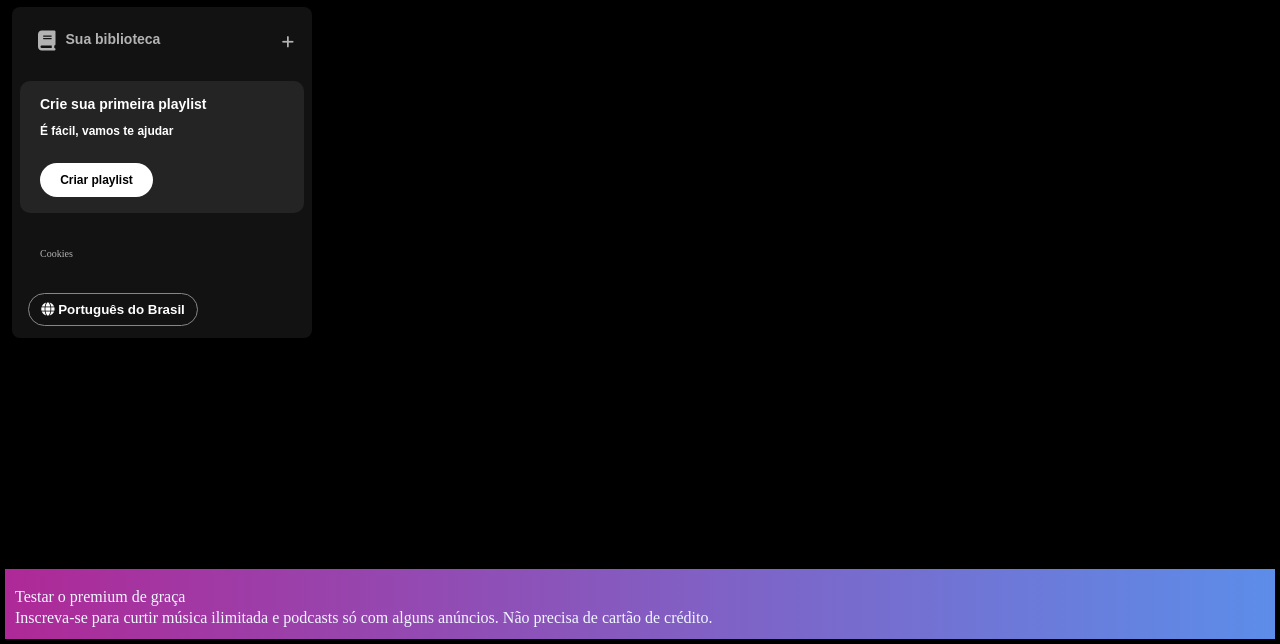
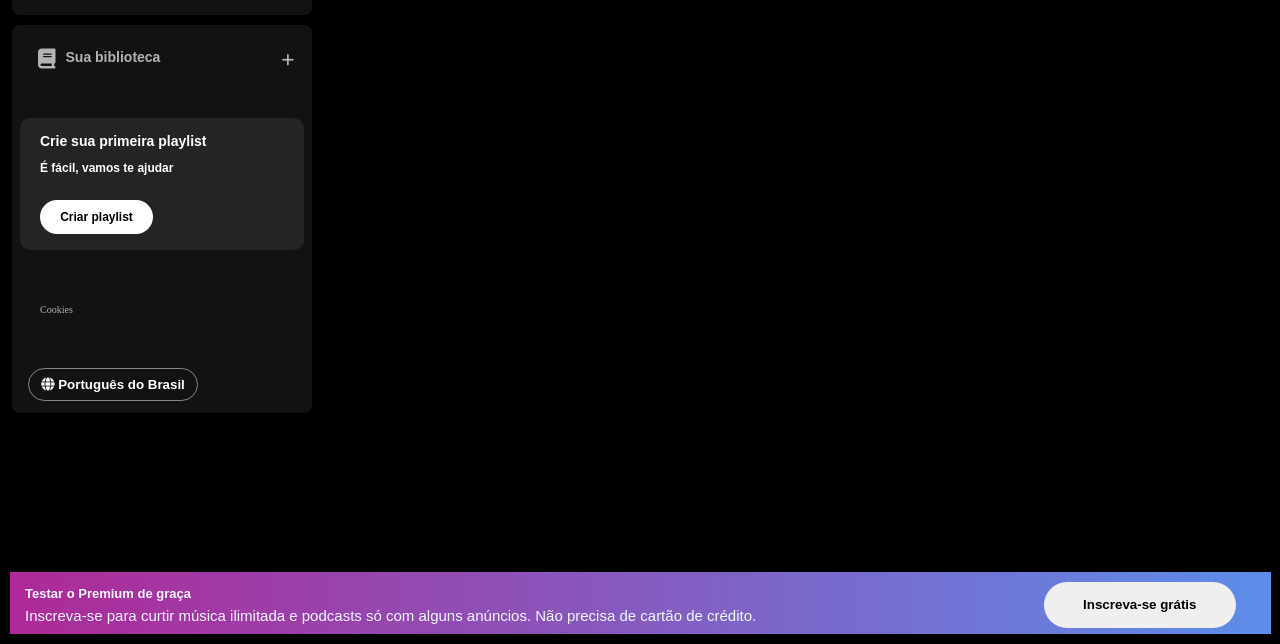
Before and after one commit to devJunr/spotify-clone-client, a plain HTML site: page index.html in a window 1280 px wide. Shown: the part 156-800 px from the top of the page. Drawn offline with Linux system fonts and the light colour scheme.

Commit message:
Correção de alinhamento

```diff
--- a/index.html
+++ b/index.html
@@ -7,7 +7,7 @@
     <title>Spotify – Web player: música para todas as pessoas</title>
     <link rel="stylesheet" href="styles/reset.css">
     <link rel="stylesheet" href="styles/styles.css">
-    <link rel="icon" href="assets/icone_spotify.png">
+    <link rel="icon" href="assets/icons/favicon.png">
     <link rel="stylesheet" href="https://cdnjs.cloudflare.com/ajax/libs/font-awesome/6.6.0/css/all.min.css"
         integrity="sha512-Kc323vGBEqzTmouAECnVceyQqyqdsSiqLQISBL29aUW4U/M7pSPA/gEUZQqv1cwx4OnYxTxve5UMg5GT6L4JJg=="
         crossorigin="anonymous" referrerpolicy="no-referrer" />
@@ -67,16 +67,14 @@
             </div>
         </div>
     </div>
-    <footer>
-        <div class="section-footer">
-            <section class="title">
-                <p>Testar o premium de graça</p>
-            </section>
-
-            <section class="subtitle">
-                <p>Inscreva-se para curtir música ilimitada e podcasts só com alguns anúncios. Não precisa de cartão de crédito.</p>
-            </section>
-        </div>
+    <footer class="content-footer">
+        <section class="content-footer__conteudo">
+            <p class="content-footer__conteudo__titulo">Testar o Premium de graça</p>
+            <p class="content-footer__conteudo__subtitulo">Inscreva-se para curtir música ilimitada e podcasts só com alguns anúncios. Não precisa de cartão de crédito.</p>
+        </section>
+        <button class="content-footer__conteudo__botao">
+            Inscreva-se grátis
+        </button>
     </footer>
 </body>
 </html>
--- a/styles/styles.css
+++ b/styles/styles.css
@@ -16,13 +16,13 @@ body{
     padding: 10px 0;
 }
 
-
 .sidebar__navigation .sidebar__navigation__logo{
     background-color: #121212;
     display: flex;
     border-radius: 8px;
     padding: 16px 0 0 0;
     flex-direction: column;
+    height: 127px;
 }
 
 .sidebar__navigation__logo img{
@@ -35,9 +35,13 @@ body{
     padding: 16px 0 0 16px;
 }
 
+.sidebar__navigation .fa{
+    font-size: 24px;
+}
+
 .sidebar nav a{
     margin-top: 20px;
-    margin: 0 20px 10px 20px;
+    margin: -17px 88px 17px 16px;
 }
 
 .sidebar nav ul a{
@@ -60,6 +64,7 @@ body{
     font-weight: 600;
     font-size: 14px;
     margin-top: 10px;
+    height: 380px;
 }
 
 .libray .libray__content{
@@ -184,22 +189,42 @@ body{
     font-size: 14px;
 }
 
-footer{
+.content-footer{
+    display: flex;
+    justify-content: space-between;
+    width: 98.5%;
+    height: 3.9rem;
+    background-image: linear-gradient(to right,#ae2997,#5c8de9);
     position: fixed;
     bottom: 0;
-    width: 100%;
+    margin: 10px;
 }
 
-.section-footer{
+.content-footer .content-footer__conteudo{
     display: flex;
     flex-direction: column;
-    background-image: linear-gradient(to right,#ae2997,#5c8de9);
-    height: 50px;
-    margin: 5px;
-    padding: 20px 0 0 10px;
-    gap: 5px;
+    gap: 8px;
+    margin: 15px;
+    font-family: "DM Sans", sans-serif;
 }
 
-.section-footer .title{
+.content-footer__conteudo__titulo{
+    font-weight: 600;
+    font-size: 13px;
+}
 
+.content-footer__conteudo__subtitulo{
+    font-weight: 400;
+    font-size: 15px;
 }
+
+.content-footer .content-footer__conteudo__botao{
+    margin: 10px 35px 0 0 ;
+    border: none;
+    font-weight: 700;
+    font-family: "DM Sans", sans-serif;
+    border-radius: 24px;
+    width: 12rem;
+    height: 2.9rem;
+    cursor: pointer;
+}
```
